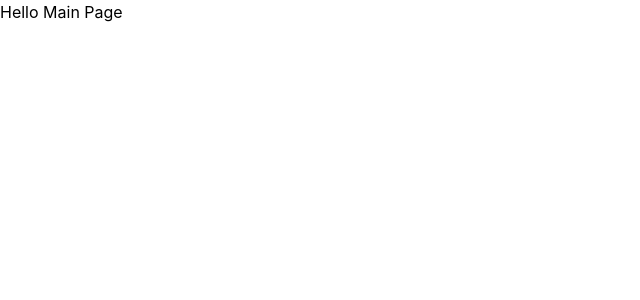
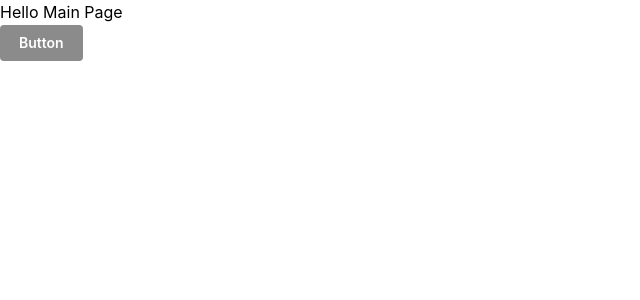
Before and after one commit to monicaalyssa/nextjs-portfolio, a Next.js app: page / in a window 1280 px wide. Shown: the top 300 px of the page, without its empty margins (0-640 px from the left). Built offline with nearby package versions, Linux system fonts and the light colour scheme.

Commit message:
Add temp color scheme

```diff
--- a/src/app/layout.tsx
+++ b/src/app/layout.tsx
@@ -4,6 +4,16 @@ import '@mantine/core/styles.css';
 import { ColorSchemeScript, MantineProvider, createTheme, mantineHtmlProps } from '@mantine/core';
 
 const colorScheme: [string, string, string, string, string, string, string, string, string, string] = [
+    "#f5f5f5",
+    "#e7e7e7",
+    "#cdcdcd",
+    "#b2b2b2",
+    "#9a9a9a",
+    "#8b8b8b",
+    "#848484",
+    "#717171",
+    "#656565",
+    "#575757"
 ]
 
 const theme = createTheme({
@@ -11,7 +21,7 @@ const theme = createTheme({
     colorScheme,
   },
   primaryColor: "colorScheme",
-  primaryShade: 7,
+  primaryShade: 5,
 });
 
 export const metadata: Metadata = {
--- a/src/app/page.tsx
+++ b/src/app/page.tsx
@@ -1,10 +1,11 @@
 import styles from "./page.module.css";
-import { Text } from "@mantine/core";
+import { Button, Text } from "@mantine/core";
 
 export default function Home() {
   return (
     <div className={styles.page}>
       <Text>Hello Main Page</Text>
+      <Button>Button</Button>
     </div>
   );
 }
```
